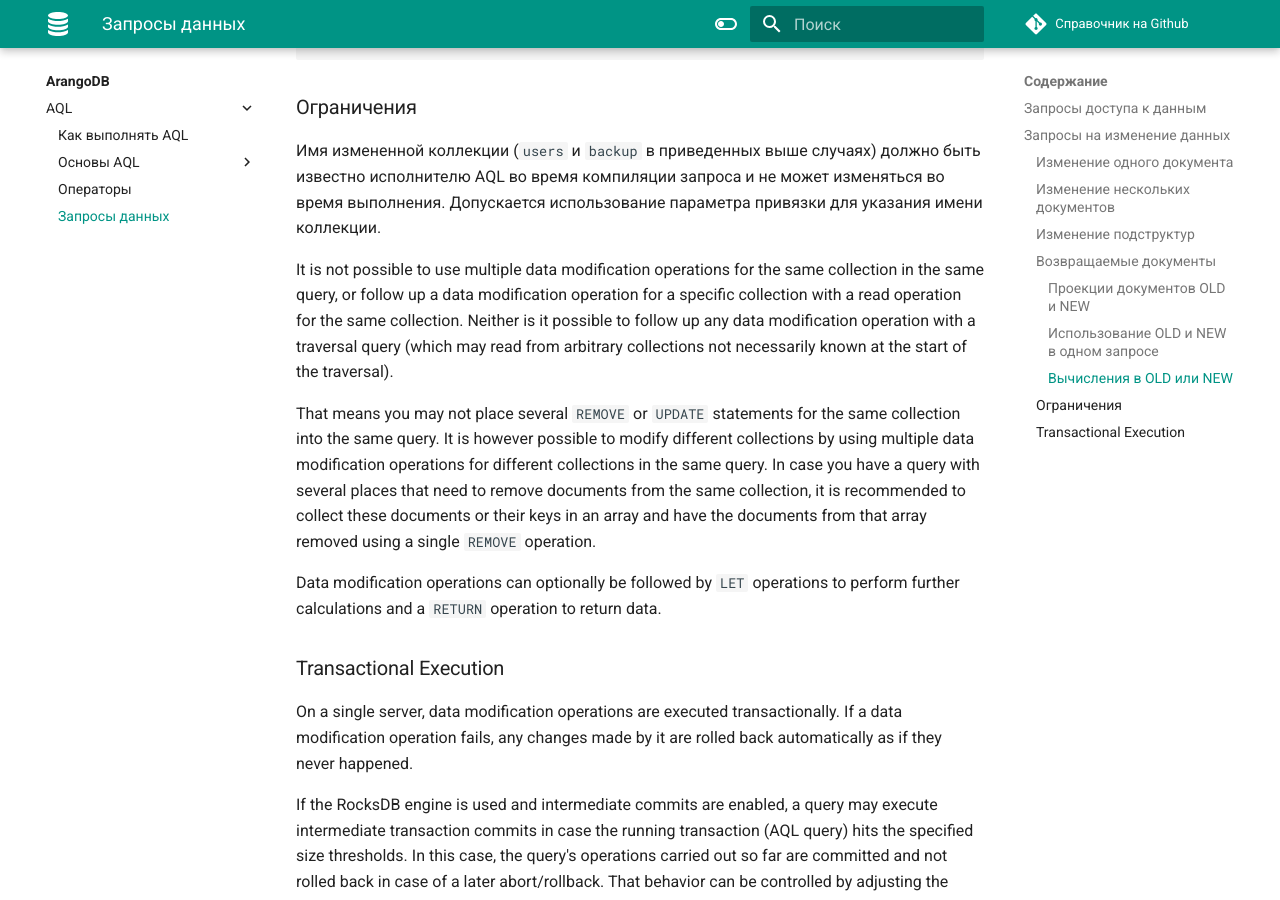
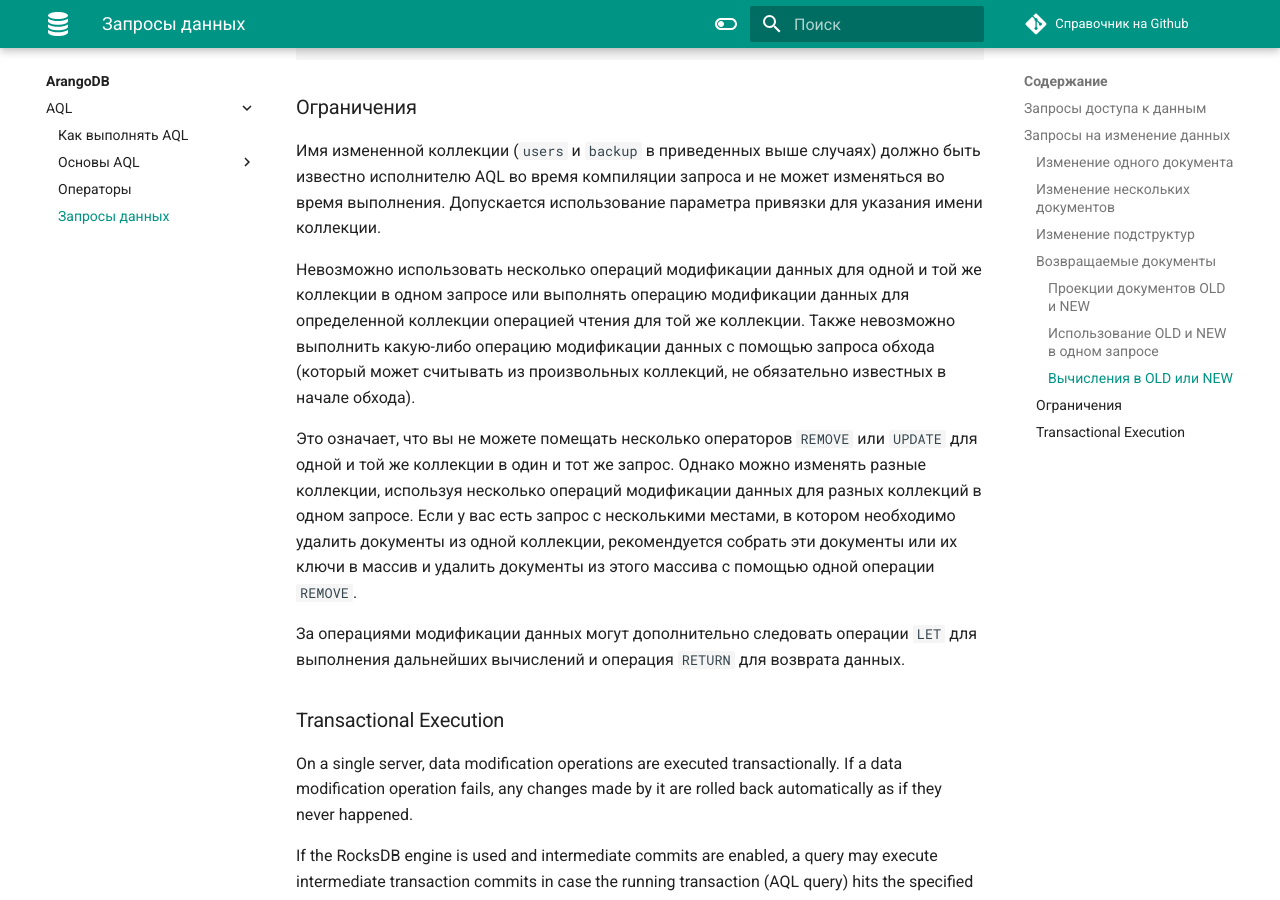
Before and after one commit to xsltdev/dbasedev.ru, an MkDocs documentation site: the page built from docs/arangodb/aql/data-queries.md, in a window 1280 px wide and 900 px high, scrolled down 10190 px. Built offline with MkDocs 1.6.1 and Material for MkDocs 9.7.7, drawn with Linux system fonts in a browser that asks for light colours; comment, search, counter and statistics services are not loaded.

Commit message:
move orm

```diff
--- a/docs/arangodb/aql/data-queries.md
+++ b/docs/arangodb/aql/data-queries.md
@@ -416,23 +416,11 @@ RETURN { _key: NEW._key, type: opType }
 
 Имя измененной коллекции (`users` и `backup` в приведенных выше случаях) должно быть известно исполнителю AQL во время компиляции запроса и не может изменяться во время выполнения. Допускается использование параметра привязки для указания имени коллекции.
 
-It is not possible to use multiple data modification operations for the same
-collection in the same query, or follow up a data modification operation for a
-specific collection with a read operation for the same collection. Neither is
-it possible to follow up any data modification operation with a traversal query
-(which may read from arbitrary collections not necessarily known at the start of
-the traversal).
+Невозможно использовать несколько операций модификации данных для одной и той же коллекции в одном запросе или выполнять операцию модификации данных для определенной коллекции операцией чтения для той же коллекции. Также невозможно выполнить какую-либо операцию модификации данных с помощью запроса обхода (который может считывать из произвольных коллекций, не обязательно известных в начале обхода).
 
-That means you may not place several `REMOVE` or `UPDATE` statements for the same
-collection into the same query. It is however possible to modify different collections
-by using multiple data modification operations for different collections in the
-same query.
-In case you have a query with several places that need to remove documents from the
-same collection, it is recommended to collect these documents or their keys in an array
-and have the documents from that array removed using a single `REMOVE` operation.
+Это означает, что вы не можете помещать несколько операторов `REMOVE` или `UPDATE` для одной и той же коллекции в один и тот же запрос. Однако можно изменять разные коллекции, используя несколько операций модификации данных для разных коллекций в одном запросе. Если у вас есть запрос с несколькими местами, в котором необходимо удалить документы из одной коллекции, рекомендуется собрать эти документы или их ключи в массив и удалить документы из этого массива с помощью одной операции `REMOVE`.
 
-Data modification operations can optionally be followed by `LET` operations to
-perform further calculations and a `RETURN` operation to return data.
+За операциями модификации данных могут дополнительно следовать операции `LET` для выполнения дальнейших вычислений и операция `RETURN` для возврата данных.
 
 ### Transactional Execution
 
```
Also changed, not shown: docs/index.md (+2 -2 lines), docs/orm/index.md (added, +5 -0 lines), docs/.pages, docs/orm/.pages (added), docs/orm/prisma/.pages (renamed from docs/prisma-orm/.pages), docs/orm/prisma/cli.md (renamed from docs/prisma-orm/cli.md), docs/orm/prisma/client.md (renamed from docs/prisma-orm/client.md), docs/orm/prisma/filter.md (renamed from docs/prisma-orm/filter.md), docs/orm/prisma/index.md (renamed from docs/prisma-orm/index.md), docs/orm/prisma/init.md (renamed from docs/prisma-orm/init.md), docs/orm/prisma/logo-prisma.svg (renamed from docs/prisma-orm/logo-prisma.svg), docs/orm/prisma/method.md (renamed from docs/prisma-orm/method.md), docs/orm/prisma/nested.md (renamed from docs/prisma-orm/nested.md), docs/orm/prisma/schema.md (renamed from docs/prisma-orm/schema.md), 2 more files.
